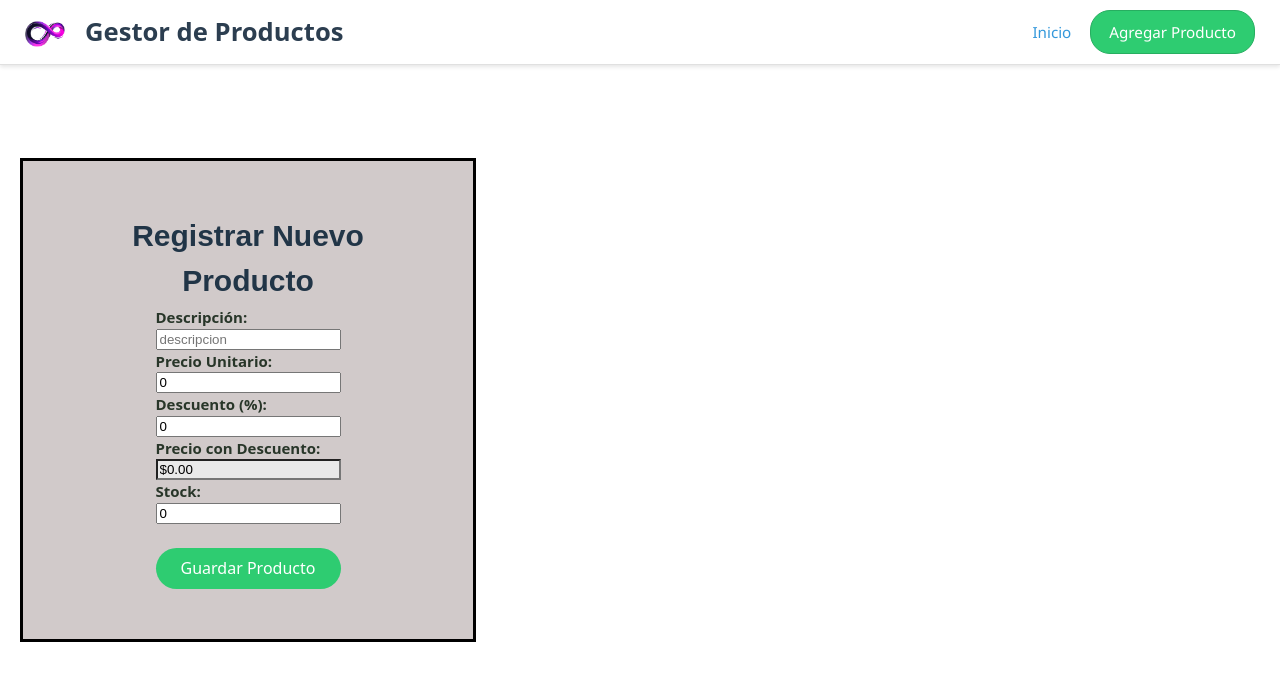
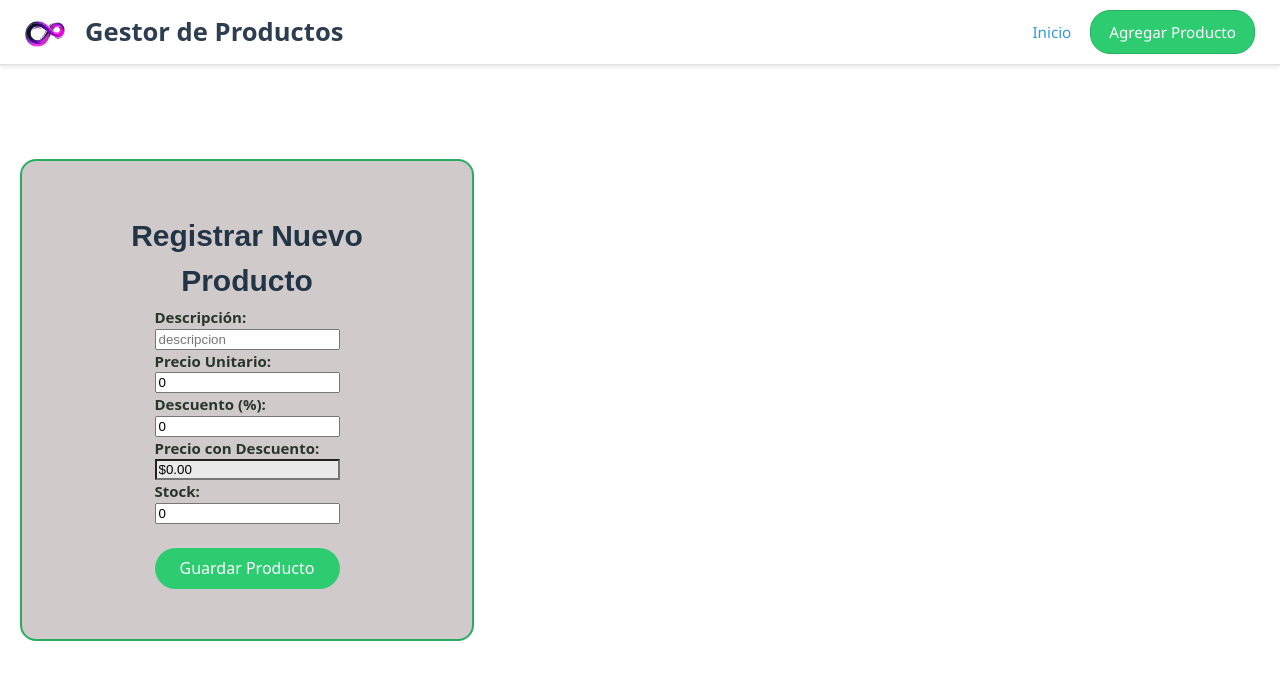
Before and after one commit to Nicolas-Barboza/pv_tp4_grupo6, a React (Vite) app: page / in a window 1280 px wide. Both pictures are taken after a click on the link "Agregar Producto". Shown: the top 680 px of the page. Built offline with nearby package versions, Linux system fonts and the light colour scheme.

Commit message:
corregir error de estilo y centrar el contenido

```diff
--- a/src/styles/ProductForm.module.css
+++ b/src/styles/ProductForm.module.css
@@ -3,8 +3,8 @@
     display: block;
     text-align: center;
     padding: 50px 55px;
-    border-color: black;
-    border-style: solid;
+    border: 2.5px solid #27ae60;
+    border-radius: 16px;
     width: 340px;
     background-color: rgb(209, 202, 202);
 }
@@ -12,7 +12,10 @@
 .header-form{
 font-size: 35px;
 }
-
+#precioConDescuento {
+    background-color: #111;
+    color: #fff;
+}
 .submit-form{
     display: inline-block;
     margin-left: auto;
@@ -32,6 +35,7 @@ label{
     font-weight: 600;
 }
 
+
 .submit-button{
     font-size: 16px;
     color: white;
```
